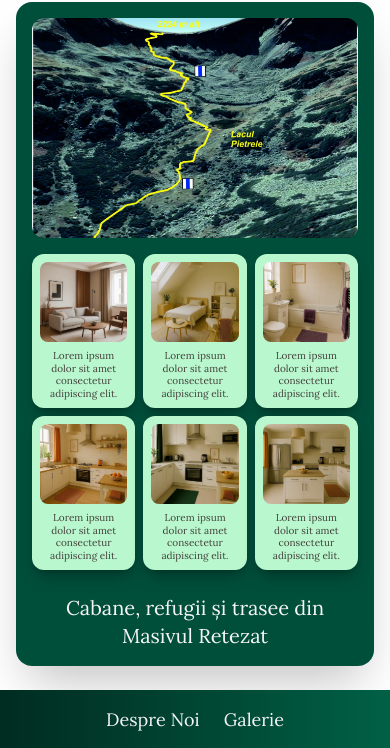
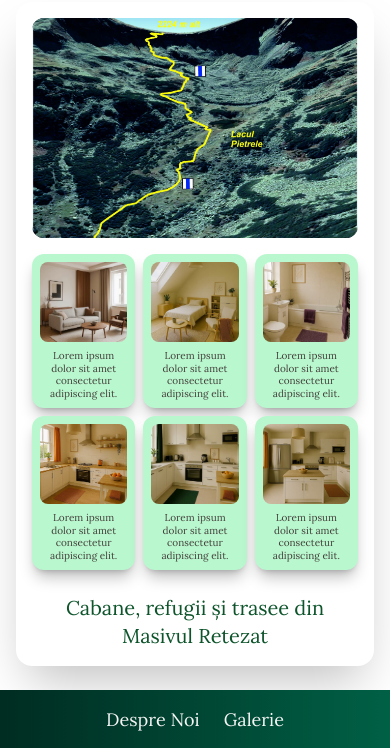
Before and after one commit to alexandrumariangreu/showcase-one, a website: page src/index.html in a window 390 px wide. Shown: the part 352-1100 px from the top of the page. Drawn offline with nearby package versions, Linux system fonts and the light colour scheme; some packages are replaced by stand-ins of ours; a script that the page names is missing; a web font is replaced by a local one.

```diff
--- a/src/index.html
+++ b/src/index.html
@@ -59,7 +59,7 @@
     HARTĂ INTERACTIVĂ ȘI TRASEE
   </h2>
 
-  <section class="max-w-5xl mx-auto rounded-2xl shadow-2xl shadow-black/25 bg-emerald-900 p-4 sm:p-5">
+  <section class="max-w-5xl mx-auto rounded-2xl shadow-2xl shadow-black/25 bg-white p-4 sm:p-5">
     <div class="grid grid-cols-1 lg:grid-cols-[1.1fr_0.9fr] gap-4 items-stretch">
 
       <!-- Harta -->
@@ -105,7 +105,7 @@
       </div>
     </div>
 
-    <h2 class="w-full text-center text-xl text-stone-100 mt-6">
+    <h2 class="w-full text-center text-xl text-green-900 mt-6">
       Cabane, refugii și trasee din Masivul Retezat
     </h2>
   </section>
```
Also changed, not shown: src/output.css.
